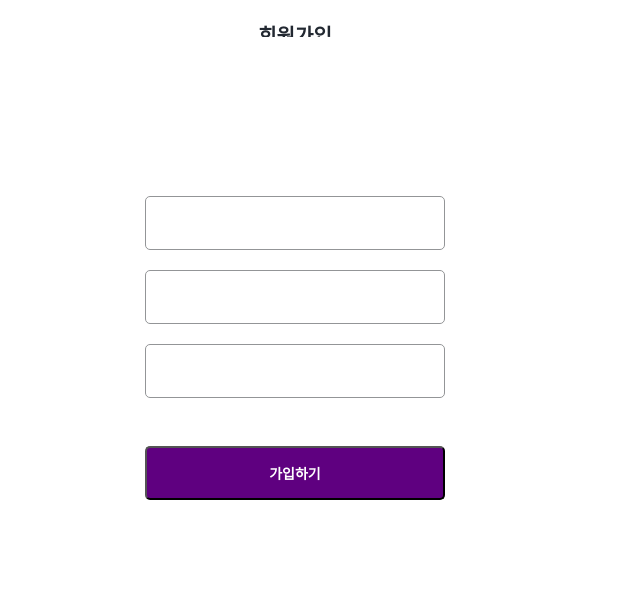
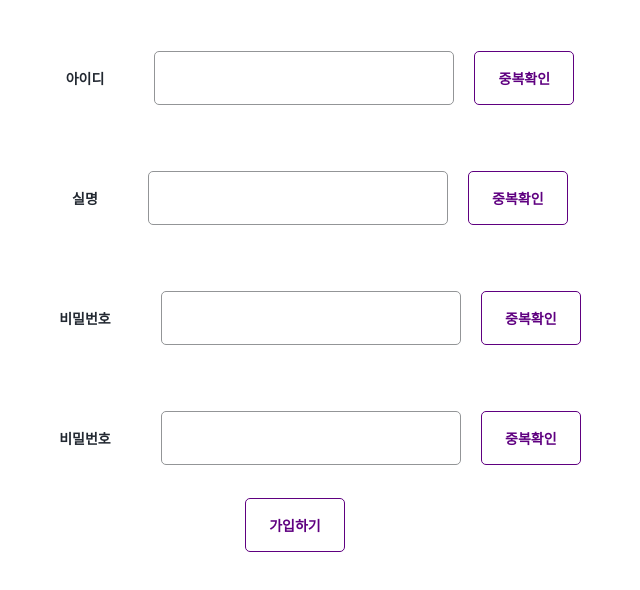
Before and after one commit to ParkJuseung/MarketKurly-Clone, a React (Create React App) app: page /signup in a window 1280 px wide. Shown: the top 590 px of the page, without its empty margins (345-985 px from the left). Built offline with nearby package versions, Linux system fonts and the light colour scheme.

Commit message:
회원가입 UI 만드는중

```diff
--- a/src/elements/Text.js
+++ b/src/elements/Text.js
@@ -24,9 +24,6 @@ Text.defaultProps = {
 const P = styled.p`
   display: block;
   white-space: nowrap;
-  overflow: hidden;
-  text-overflow: ellipsis;
-
   color: ${props => props.color};
   font-size: ${props => props.size};
   font-weight: ${props => (props.bold ? "600" : "400")};
--- a/src/pages/ProductList.js
+++ b/src/pages/ProductList.js
@@ -4,7 +4,7 @@ import styled from "styled-components";
 import { useSelector, useDispatch } from "react-redux";
 import { productActions } from "../redux/modules/product";
 
-const ProductList = (props) => {
+const ProductList = props => {
   const dispatch = useDispatch();
 
   useEffect(() => {
--- a/src/pages/Signup.js
+++ b/src/pages/Signup.js
@@ -9,6 +9,7 @@ const Signup = props => {
   const [email, setEmail] = useState("");
   const [username, setUsername] = useState("");
   const [password, setPassword] = useState("");
+  const [passwordCheck, setPasswordCheck] = useState("");
 
   const onChange = (e, setIntput) => {
     setIntput(e.target.value);
@@ -18,6 +19,10 @@ const Signup = props => {
     dispatch(userActions.singUpAPI(email, username, password));
   };
 
+  const checkDuplicateEmail = () => {
+    console.log("클릭");
+  };
+
   return (
     <>
       <Wrap>
@@ -25,6 +30,9 @@ const Signup = props => {
           회원가입
         </Text>
         <InputWrapper>
+          <Text size="14px" padding="20px" margin="50px" bold>
+            아이디
+          </Text>
           <Input
             type="text"
             placeholer="Email"
@@ -32,20 +40,48 @@ const Signup = props => {
             onChange={e => onChange(e, setEmail)}
             value={email}
           />
+          <Button>중복확인</Button>
+        </InputWrapper>
+
+        <InputWrapper>
+          <Text size="14px" padding="20px" margin="50px" bold>
+            실명
+          </Text>
           <Input
-            type="username"
-            placeholer="실명을 입력해주세요"
+            type="text"
+            placeholer="Email"
             onChange={e => onChange(e, setUsername)}
             required
             value={username}
           />
+          <Button>중복확인</Button>
+        </InputWrapper>
+        <InputWrapper>
+          <Text size="14px" padding="20px" margin="50px" bold>
+            비밀번호
+          </Text>
           <Input
-            type="password"
-            placeholer="Password"
+            type="text"
+            placeholer="Email"
             onChange={e => onChange(e, setPassword)}
             required
             value={password}
           />
+          <Button>중복확인</Button>
+        </InputWrapper>
+
+        <InputWrapper>
+          <Text size="14px" padding="20px" margin="50px" bold>
+            비밀번호
+          </Text>
+          <Input
+            type="text"
+            placeholer="Email"
+            onChange={e => onChange(e, setPasswordCheck)}
+            required
+            value={passwordCheck}
+          />
+          <Button>중복확인</Button>
         </InputWrapper>
 
         <ButtonWrapper>
@@ -65,17 +101,16 @@ const Wrap = styled.div`
   align-items: center;
   width: 100%;
   height: 500px;
+  margin: 0 auto;
   box-sizing: border-box;
 `;
 
 const InputWrapper = styled.div`
   display: flex;
-  flex-direction: column;
   justify-content: center;
   align-items: center;
-  width: 45%;
-  height: 100%;
-  margin-top: 90px;
+  width: 640px;
+  height: 200px;
 `;
 
 const Input = styled.input`
@@ -89,6 +124,7 @@ const Input = styled.input`
   font-size: 16px;
   border-radius: 5px;
   color: black;
+  margin-right: 20px;
   placeholder: ${props => props.placeholder};
 `;
 
@@ -97,11 +133,12 @@ const ButtonWrapper = styled.div`
 `;
 
 const Button = styled.button`
-  background-color: #5f0080;
-  color: white;
+  background-color: white;
+  color: #5f0080;
   font-weight: 900;
   font-size: 14px;
-  width: 300px;
+  width: 100px;
   height: 54px;
   border-radius: 5px;
+  border: 0.5px solid #5f0080;
 `;
--- a/src/redux/modules/product.js
+++ b/src/redux/modules/product.js
@@ -2,9 +2,9 @@ import { createAction, handleActions } from "redux-actions";
 import { produce } from "immer";
 import { apis } from "../../shared/axios";
 
-const GET_PRODUCT = "SIGN_UP";
+const GET_PRODUCT = "GET_PRODUCT";
 
-const getProduct = createAction(GET_PRODUCT, (data) => ({ data }));
+const getProduct = createAction(GET_PRODUCT, data => ({ data }));
 
 const initialState = {
   products: {
@@ -12,39 +12,34 @@ const initialState = {
     price: 10000,
     description: "간단한 설명이 들어가는 곳",
     viewCount: 10,
-
     productCount: 20,
   },
 };
 
 export const getProductAPI = () => {
   return function (dispatch, getState, { history }) {
+    console.log("호출됨");
     apis
       .getProduct()
-      .then((res) => {
+      .then(res => {
         console.log(res);
       })
-      .catch((err) => console.log(err.response));
+      .catch(err => console.log(err.response));
   };
 };
 
 export default handleActions(
   {
     [GET_PRODUCT]: (state, action) =>
-      produce(state, (draft) => {
+      produce(state, draft => {
         console.log(action);
       }),
-    //   [LOG_OUT]: (state, action) =>
-    //     produce(state, draft => {
-    //       draft.user = null;
-    //       draft.is_login = false;
-    //     }),
   },
   initialState
 );
 
 const productActions = {
-  getProduct,
+  getProductAPI,
 };
 
 export { productActions };
--- a/src/shared/axios.js
+++ b/src/shared/axios.js
@@ -22,13 +22,13 @@ export const apis = {
   getBanner: () => instance.get("/banners"),
 
   // 상세페이지 상품 조회
-  getProductDetail: (id) => instance.get(`products/${id}`),
+  getProductDetail: id => instance.get(`products/${id}`),
 
   // 상세페이지 후기 조회
-  getReviews: (id) => instance.get(`/reviews/${id}`),
+  getReviews: id => instance.get(`/reviews/${id}`),
 
   // 상세페이지 후기 삭제
-  deleteReviews: (id) => instance.delete(`/reviews/${id}`),
+  deleteReviews: id => instance.delete(`/reviews/${id}`),
 
   // 장바구니 상품리스트 조회
   getCartProduct: () => instance.get("/cart"),
@@ -40,11 +40,14 @@ export const apis = {
   RemoveCartProduct: () => instance.delete("/cart"),
 
   // 회원가입
-  signUp: (user) => instance.post("/user", user),
+  signUp: user => instance.post("/user", user),
+
+  // 이메일 유효확인
+  emailValidation: email => instance.get(`/user/register`, email),
 
   //로그인
-  logIn: (email) => instance.post(`/user/${email}`),
+  logIn: email => instance.post(`/user/${email}`),
 
   //회원정보 요청
-  getUser: (id) => instance.get(`user/${id}`),
+  getUser: id => instance.get(`user/${id}`),
 };
```
